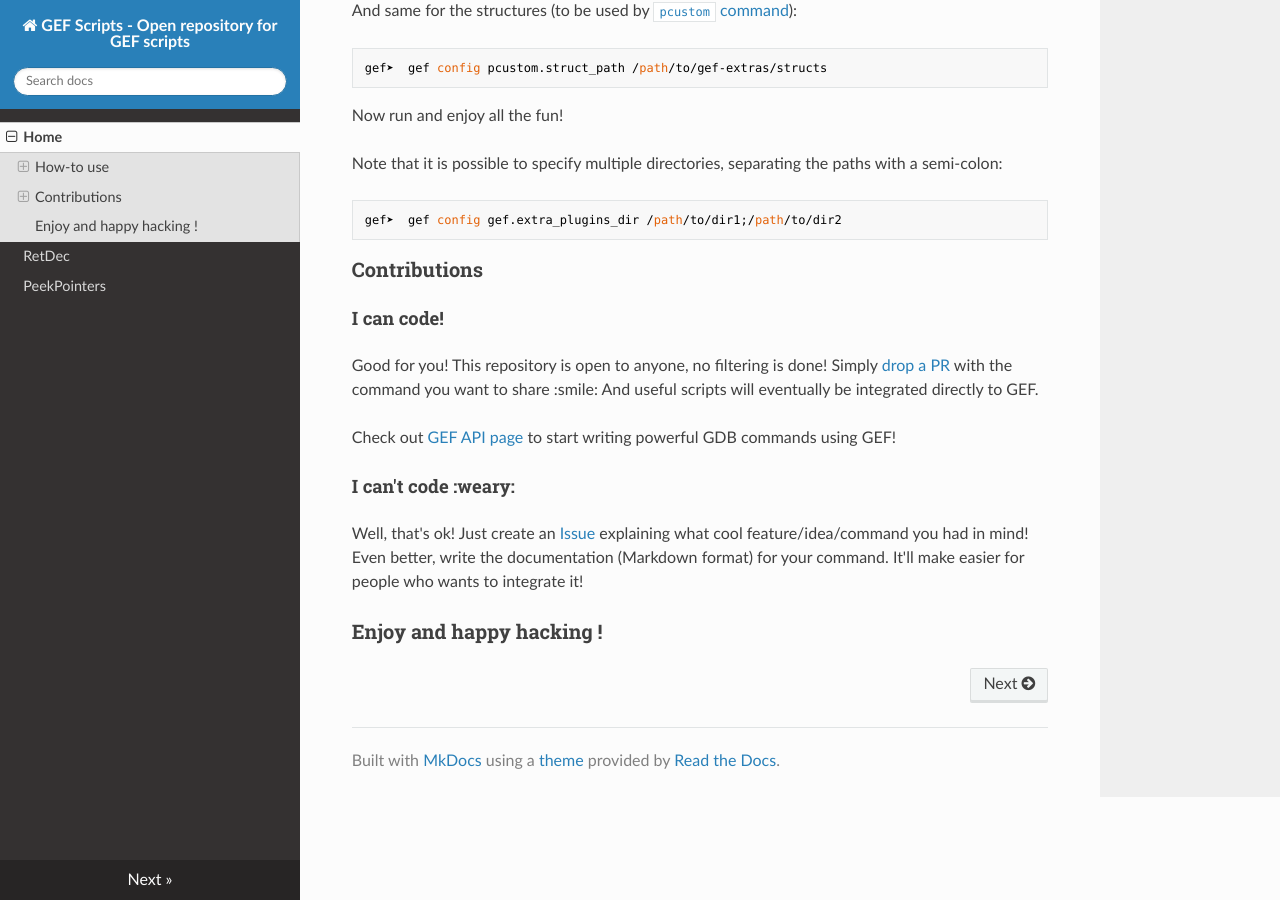
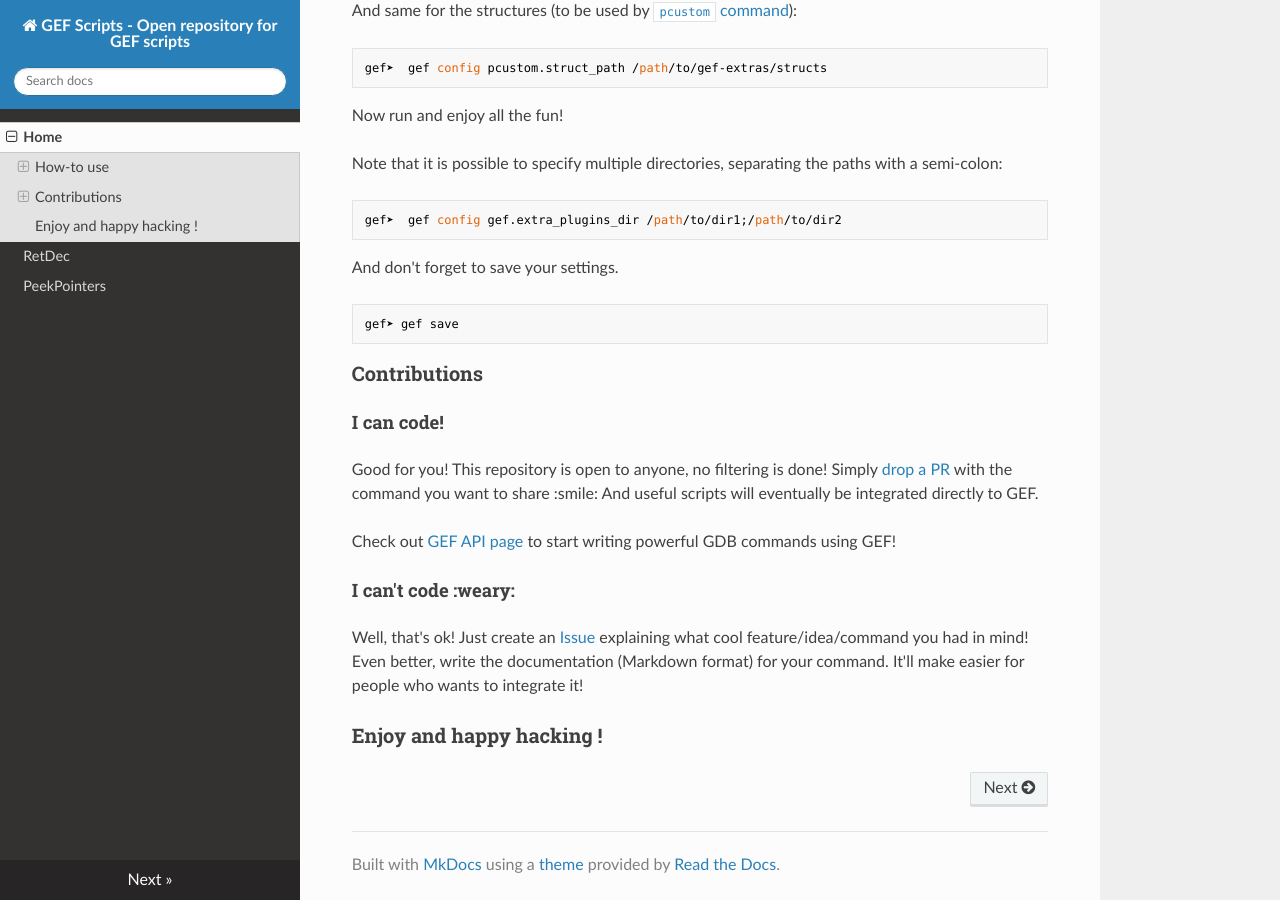
Before and after one commit to hugsy/gef-extras, an MkDocs documentation site: the page built from docs/index.md, in a window 1280 px wide and 900 px high, scrolled down 711 px. Built offline with MkDocs 1.6.1, drawn with Linux system fonts in a browser that asks for light colours; nearby versions of some CDN libraries; old or Windows-style settings are respelled for this version of MkDocs.

Commit message:
Add instructions to save config in README

````diff
--- a/docs/index.md
+++ b/docs/index.md
@@ -42,6 +42,12 @@ a semi-colon:
 gef➤  gef config gef.extra_plugins_dir /path/to/dir1;/path/to/dir2
 ```
 
+And don't forget to save your settings.
+
+```
+gef➤ gef save
+```
+
 
 ### Contributions ###
 
````
